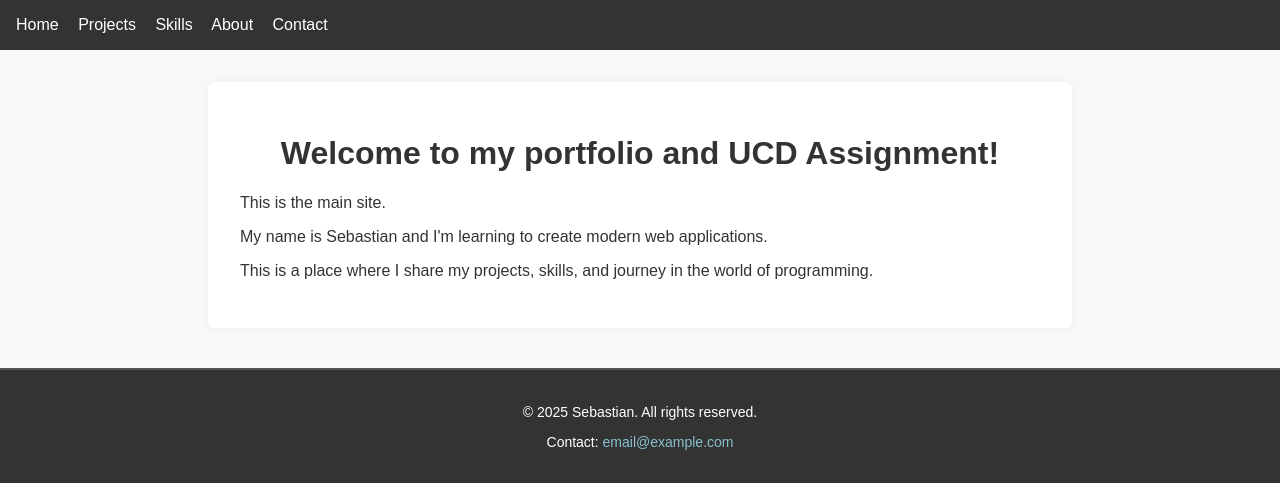
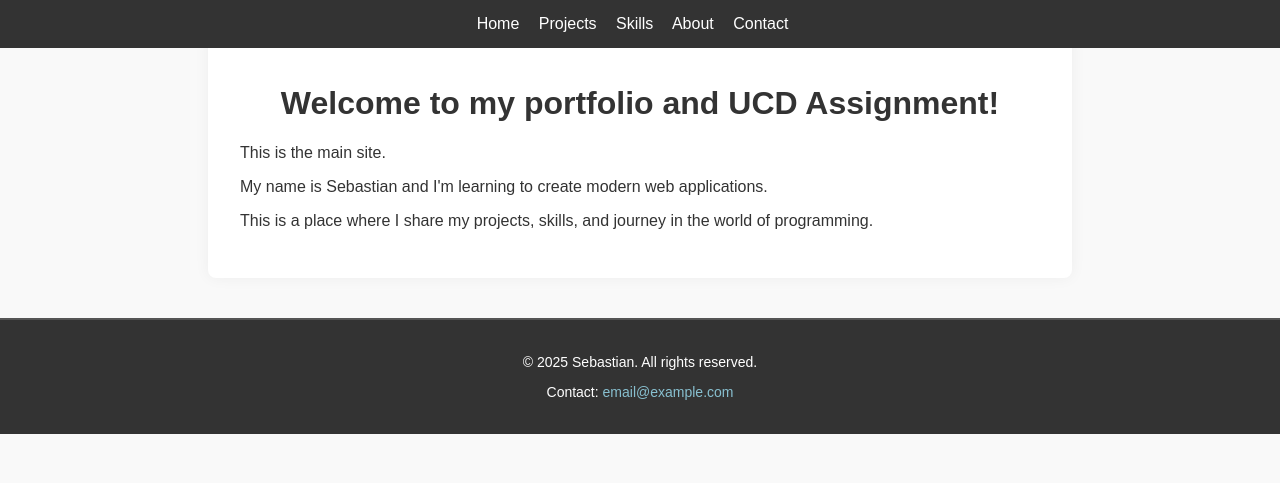
Before and after one commit to sebastian-elbacho/flask_assignment, a Flask app: page / in a window 1280 px wide. Shown: the top 483 px of the page. Run offline with Flask 3, Linux system fonts and the light colour scheme.

Commit message:
header upgraded

```diff
--- a/static/css/style.css
+++ b/static/css/style.css
@@ -6,10 +6,19 @@ body {
     color: #333;
 }
 
+/* header */
+
+
 header {
+    position: fixed;
+    top: 0;
+    left: 0;
+    width: 100%;
     background-color: #333;
     color: white;
-    padding: 1rem;
+    padding: 15px 0;
+    text-align: center;
+    z-index: 100;
 }
 
 nav a {
```
